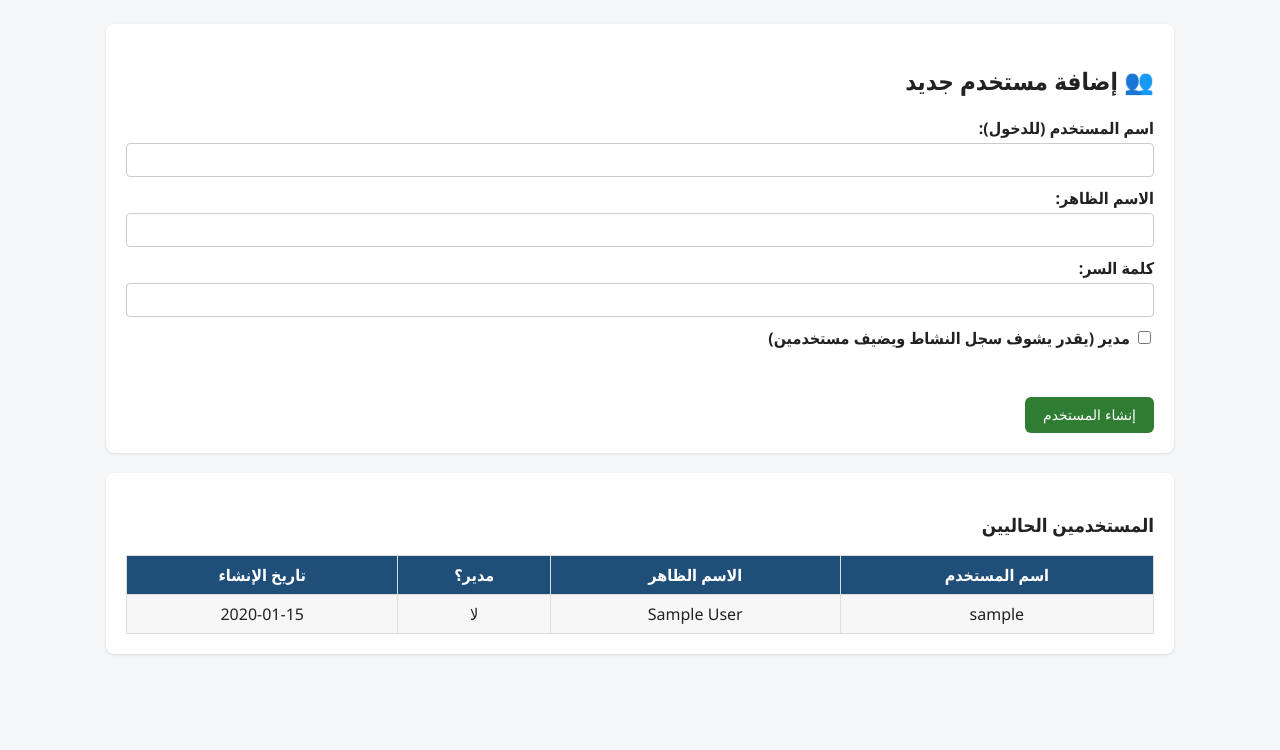
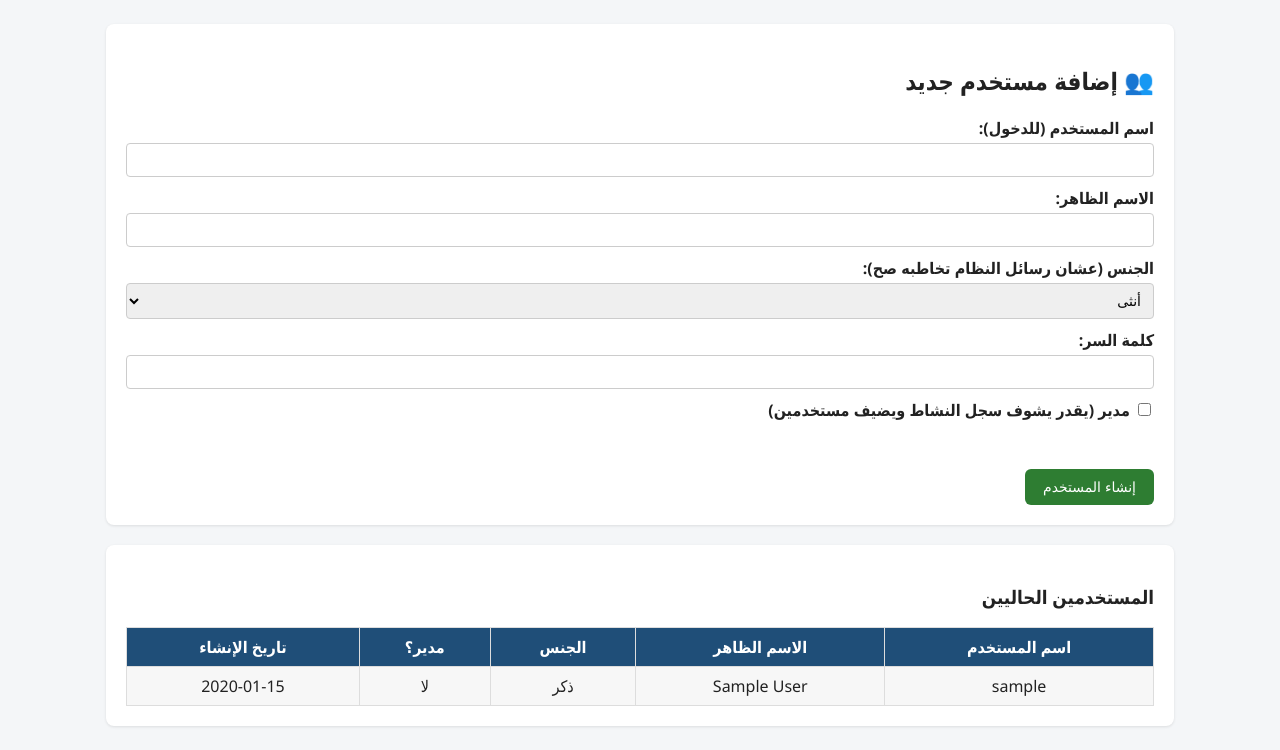
Before and after one commit to kadamos2012/accounting-webapp, a Flask app: page /users in a window 1280 px wide. Shown: the part 50-800 px from the top of the page. Run offline with Flask 3, Linux system fonts and the light colour scheme; the visitor is signed in with stand-in values (Sample User, id 1); a database or web service that is not in the repository returns one stand-in record (values such as "Sample title"); some libraries are stand-ins or nearby versions.

Commit message:
Add gender-aware, personalized greetings addressing the logged-in user by name

```diff
--- a/app.py
+++ b/app.py
@@ -24,6 +24,24 @@ from flask import send_file
 
 app = Flask(__name__)
 app.secret_key = os.environ.get("SECRET_KEY", "dev-secret-change-this-in-production")
+
+
+def gform(male_form, female_form):
+    """يرجّع الصيغة الصحيحة (مذكر/مؤنث) حسب جنس المستخدم المسجّل دخوله دلوقتي -
+    تُستخدم فى القوالب كده: {{ gform('جاهز', 'جاهزة') }}
+    (الاسم مش 'g' عشان g محجوز فعليًا فى Flask لكائن السياق الخاص بيه)"""
+    return female_form if session.get("gender", "female") == "female" else male_form
+
+
+app.jinja_env.globals["gform"] = gform
+
+
+def greeting_name():
+    """اسم المستخدم الحالي لمخاطبته به فى الرسائل، أو 'صديقى/صديقتى' لو مفيش اسم مسجّل"""
+    return session.get("display_name") or gform("صديقى", "صديقتى")
+
+
+app.jinja_env.globals["greeting_name"] = greeting_name
 
 
 def login_required(f):
@@ -61,6 +79,7 @@ def login():
             session["username"] = user["username"]
             session["display_name"] = user["display_name"]
             session["is_admin"] = bool(user["is_admin"])
+            session["gender"] = user.get("gender") or "female"
             users_module.log_activity(username, "تسجيل دخول")
             return redirect(url_for("dashboard"))
         flash("اسم المستخدم أو كلمة السر غلط")
@@ -1013,9 +1032,10 @@ def users_page():
         password = request.form.get("password", "").strip()
         display_name = request.form.get("display_name", "").strip()
         is_admin = bool(request.form.get("is_admin"))
+        gender = request.form.get("gender", "female")
         if username and password:
             try:
-                users_module.create_user(username, password, display_name, is_admin)
+                users_module.create_user(username, password, display_name, is_admin, gender)
                 log("إضافة مستخدم", f"أضاف مستخدم جديد: {username}")
                 message = f"تم إنشاء المستخدم '{username}' بنجاح."
             except Exception as e:
--- /dev/null
+++ b/migration_add_gender.sql
@@ -0,0 +1,8 @@
+-- ============================================================
+-- migration_add_gender.sql
+-- شغّليه فى Supabase -> SQL Editor -> Run (مرة واحدة بس)
+-- بيضيف حقل الجنس للمستخدمين، عشان رسائل النظام تخاطب كل مستخدم بصيغة
+-- مذكر أو مؤنث صح حسب جنسه، بدل صيغة واحدة ثابتة للكل.
+-- ============================================================
+
+ALTER TABLE users ADD COLUMN IF NOT EXISTS gender TEXT DEFAULT 'female';
--- a/schema_postgres.sql
+++ b/schema_postgres.sql
@@ -236,6 +236,7 @@ CREATE TABLE users (
     username TEXT UNIQUE NOT NULL,
     password_hash TEXT NOT NULL,
     display_name TEXT,
+    gender TEXT DEFAULT 'female',
     is_admin INTEGER DEFAULT 0,
     created_at TIMESTAMP DEFAULT NOW()
 );
--- a/templates/dashboard.html
+++ b/templates/dashboard.html
@@ -2,7 +2,7 @@
 {% block title %}الرئيسية{% endblock %}
 {% block content %}
 <div class="card">
-    <h2>لوحة المعلومات</h2>
+    <h2>أهلاً {{ greeting_name() }}، {{ gform('جاهز', 'جاهزة') }} تشتغل معايا النهاردة؟</h2>
     <div style="display: flex; gap: 20px; margin-top: 16px;">
         <div class="card" style="flex: 1; text-align: center; background: #E3F2FD;">
             <div>إجمالى العملاء</div>
--- a/templates/users.html
+++ b/templates/users.html
@@ -8,6 +8,11 @@
         <input type="text" name="username" required style="width:100%;">
         <label>الاسم الظاهر:</label>
         <input type="text" name="display_name" style="width:100%;">
+        <label>الجنس (عشان رسائل النظام تخاطبه صح):</label>
+        <select name="gender" style="width:100%;">
+            <option value="female">أنثى</option>
+            <option value="male">ذكر</option>
+        </select>
         <label>كلمة السر:</label>
         <input type="password" name="password" required style="width:100%;">
         <label><input type="checkbox" name="is_admin"> مدير (يقدر يشوف سجل النشاط ويضيف مستخدمين)</label>
@@ -22,11 +27,12 @@
 <div class="card">
     <h3>المستخدمين الحاليين</h3>
     <table>
-        <tr><th>اسم المستخدم</th><th>الاسم الظاهر</th><th>مدير؟</th><th>تاريخ الإنشاء</th></tr>
+        <tr><th>اسم المستخدم</th><th>الاسم الظاهر</th><th>الجنس</th><th>مدير؟</th><th>تاريخ الإنشاء</th></tr>
         {% for u in all_users %}
         <tr>
             <td>{{ u.username }}</td>
             <td>{{ u.display_name }}</td>
+            <td>{{ 'أنثى' if u.gender == 'female' else 'ذكر' }}</td>
             <td>{{ 'نعم' if u.is_admin else 'لا' }}</td>
             <td>{{ u.created_at.strftime('%Y-%m-%d') }}</td>
         </tr>
--- a/users.py
+++ b/users.py
@@ -7,13 +7,13 @@ from werkzeug.security import generate_password_hash, check_password_hash
 from db import get_connection
 
 
-def create_user(username, password, display_name="", is_admin=False):
+def create_user(username, password, display_name="", is_admin=False, gender="female"):
     conn = get_connection()
     cur = conn.cursor()
     cur.execute("""
-        INSERT INTO users(username, password_hash, display_name, is_admin)
-        VALUES (%s, %s, %s, %s)
-    """, (username, generate_password_hash(password), display_name or username, int(is_admin)))
+        INSERT INTO users(username, password_hash, display_name, is_admin, gender)
+        VALUES (%s, %s, %s, %s, %s)
+    """, (username, generate_password_hash(password), display_name or username, int(is_admin), gender))
     conn.commit()
     conn.close()
 
@@ -42,7 +42,7 @@ def change_password(username, new_password):
 def list_users():
     conn = get_connection(dict_cursor=True)
     cur = conn.cursor()
-    cur.execute("SELECT id, username, display_name, is_admin, created_at FROM users ORDER BY id")
+    cur.execute("SELECT id, username, display_name, is_admin, gender, created_at FROM users ORDER BY id")
     users = cur.fetchall()
     conn.close()
     return users
```
